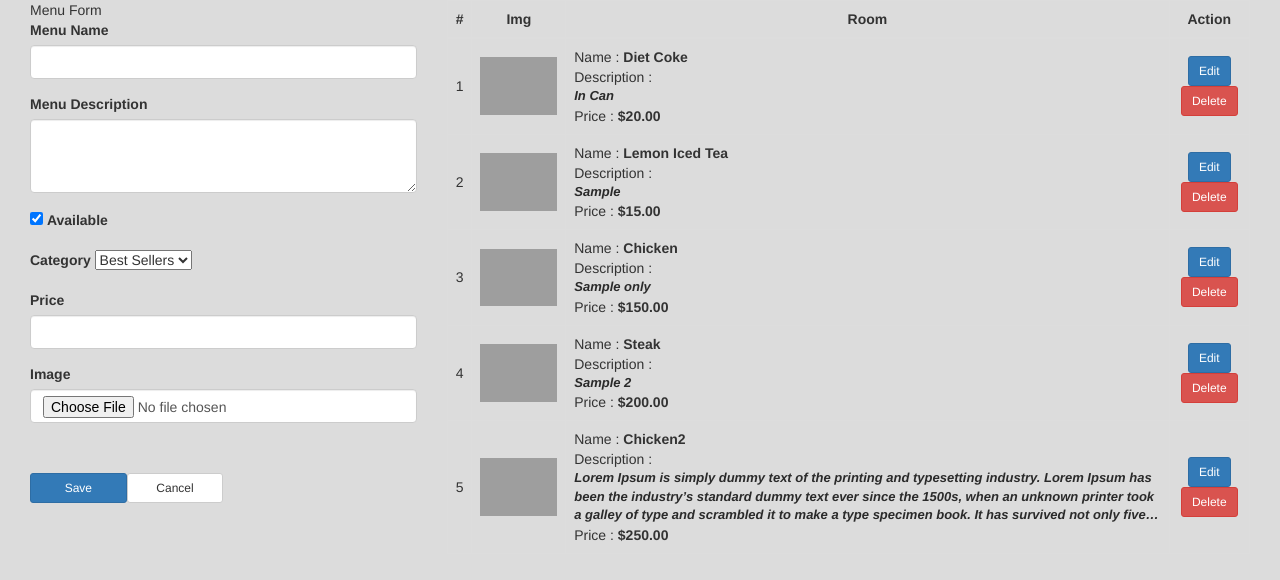
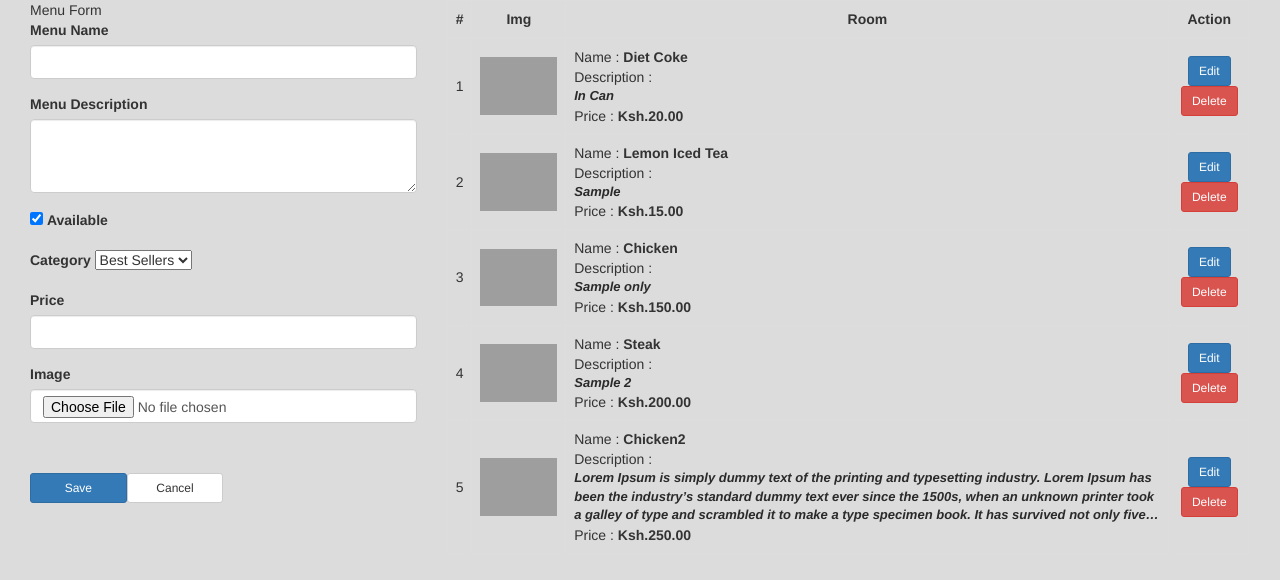
Before and after one commit to manumutai/Internship-Management-System-Web-Scraping, a PHP site: page /index.php?page=menu in a window 1280 px wide. Shown: the part 90-670 px from the top of the page. Run offline with PHP 8.4, Linux system fonts and the light colour scheme; the visitor is signed in with stand-in values (Sample User, id 1); data comes from the database, SQL or seed files in the repository; some libraries are stand-ins or nearby versions; grey boxes are pictures that could not be loaded.

Commit message:
Update menu.php

```diff
--- a/fos/admin/menu.php
+++ b/fos/admin/menu.php
@@ -94,7 +94,7 @@
 									<td class="">
 										<p>Name : <b><?php echo $row['name'] ?></b></p>
 										<p>Description : <b class="truncate"><?php echo $row['description'] ?></b></p>
-										<p>Price : <b><?php echo "$".number_format($row['price'],2) ?></b></p>
+										<p>Price : <b><?php echo "Ksh.".number_format($row['price'],2) ?></b></p>
 									</td>
 									<td class="text-center">
 										<button class="btn btn-sm btn-primary edit_menu" type="button" data-id="<?php echo $row['id'] ?>" data-name="<?php echo $row['name'] ?>" data-status="<?php echo $row['status'] ?>" data-description="<?php echo $row['description'] ?>" data-price="<?php echo $row['price'] ?>" data-img_path="<?php echo $row['img_path'] ?>">Edit</button>
```
